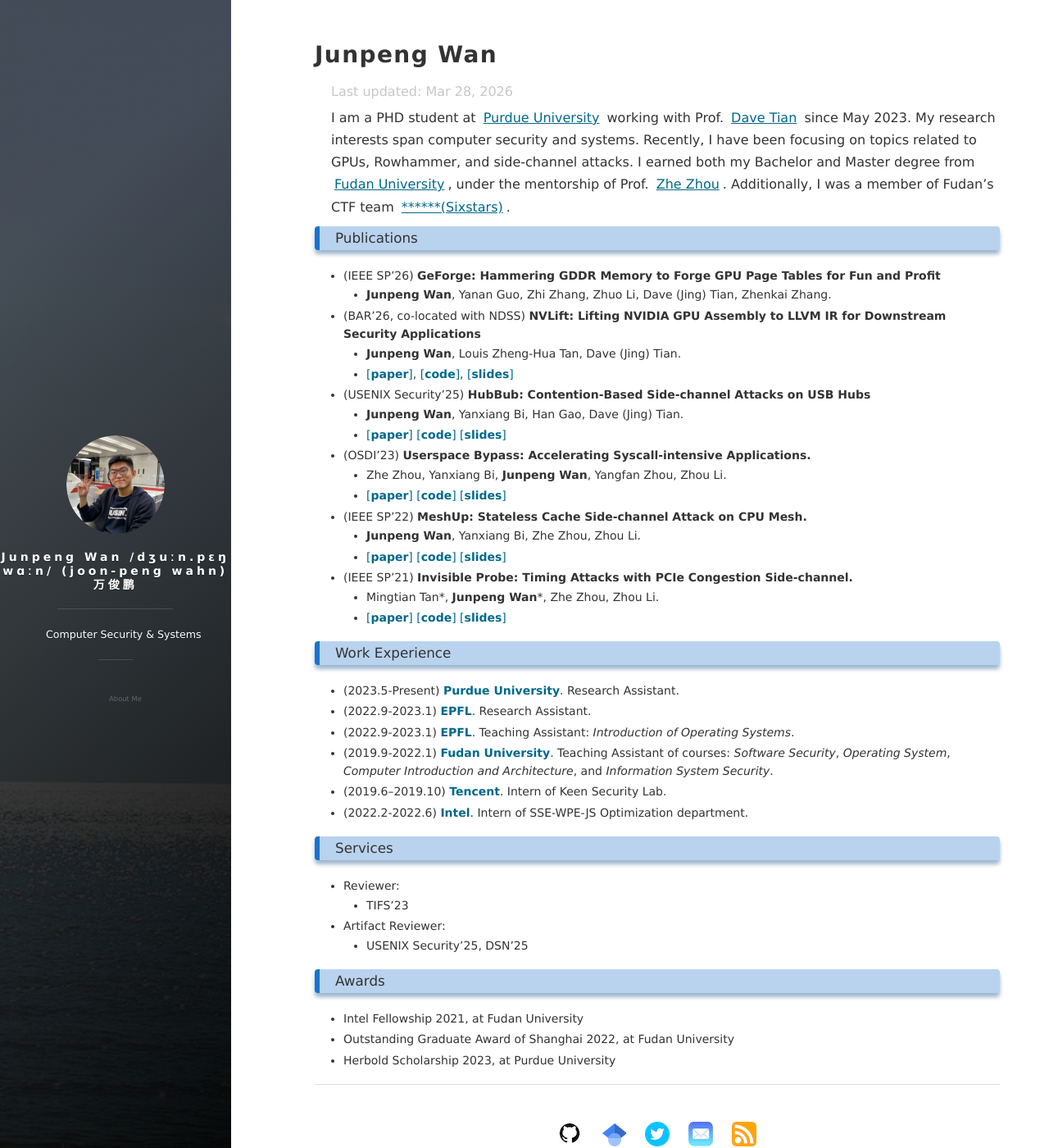
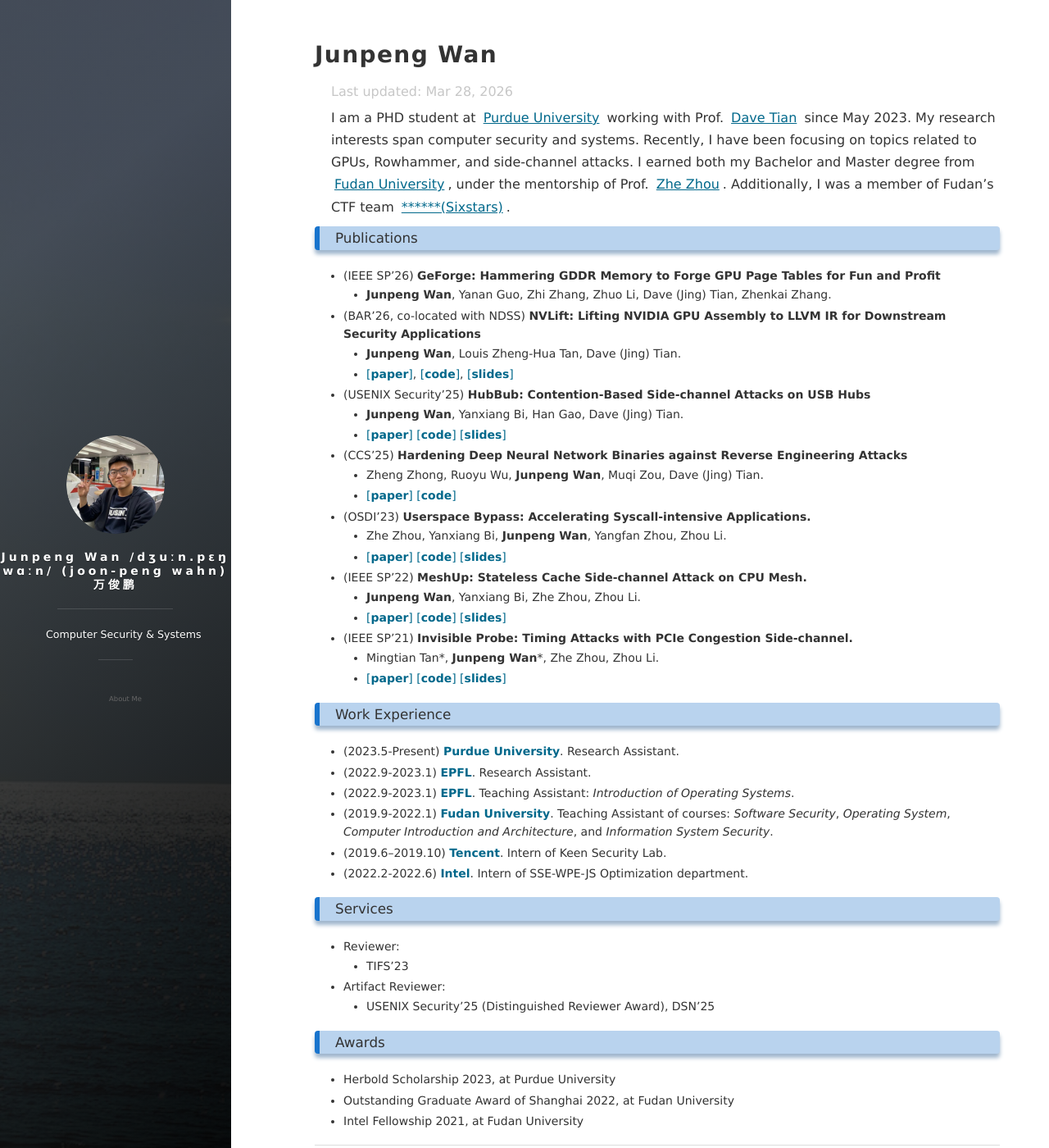
Before and after one commit to stefan1wan/stefan1wan.github.io, a Jekyll site: the page built from about.md, in a window 1280 px wide and 1400 px high. Shown: the whole window at 82% size. Built offline with Jekyll 4.4.1, drawn with Linux system fonts in a browser that asks for light colours; nearby versions of some CDN libraries; library files that are not in the unit come from our copies; comment, search, counter and statistics services are not loaded.

Commit message:
add dnn harden

```diff
--- a/about.md
+++ b/about.md
@@ -20,6 +20,10 @@
 + (USENIX Security'25) **HubBub: Contention-Based Side-channel Attacks on USB Hubs**
   * **Junpeng Wan**, Yanxiang Bi, Han Gao, Dave (Jing) Tian.
   * [[**paper**]](/files/HubBub.pdf) [[**code**]](https://zenodo.org/records/15581471) [[**slides**]](/files/HubBub_slides.pdf)
+
++ (CCS'25) **Hardening Deep Neural Network Binaries against Reverse Engineering Attacks**
+  * Zheng Zhong, Ruoyu Wu, **Junpeng Wan**, Muqi Zou, Dave (Jing) Tian.
+  * [[**paper**]](https://tonitick.github.io/paper/dnnobfuse_cr_v1.pdf) [[**code**]](https://github.com/purseclab/dnnobfuse)
 
 + (OSDI'23) **Userspace Bypass: Accelerating Syscall-intensive Applications.**
   * Zhe Zhou, Yanxiang Bi, **Junpeng Wan**, Yangfan Zhou, Zhou Li.
@@ -52,13 +56,14 @@
 + Reviewer:
   + TIFS'23
 + Artifact Reviewer:
-  + USENIX Security'25, DSN'25
+  + USENIX Security'25 (Distinguished Reviewer Award), DSN'25
 
 ### Awards
++ Herbold Scholarship 2023, at Purdue University
++ Outstanding Graduate Award of Shanghai 2022, at Fudan University
++ Intel Fellowship 2021, at Fudan University
 
-+ Intel Fellowship 2021, at Fudan University
-+ Outstanding Graduate Award of Shanghai 2022, at Fudan University
-+ Herbold Scholarship 2023, at Purdue University
+
 
 
 <!-- ### News
```
